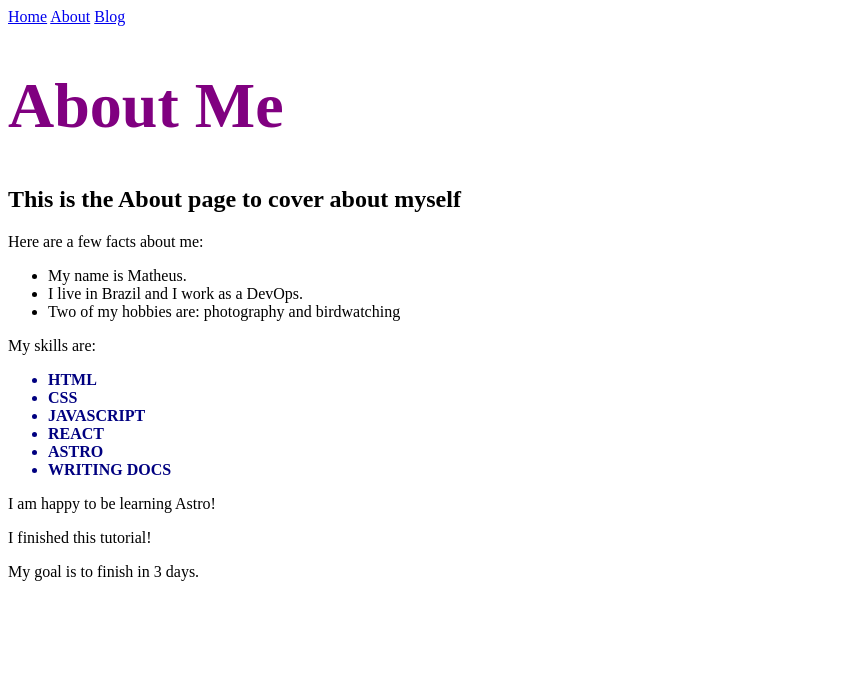
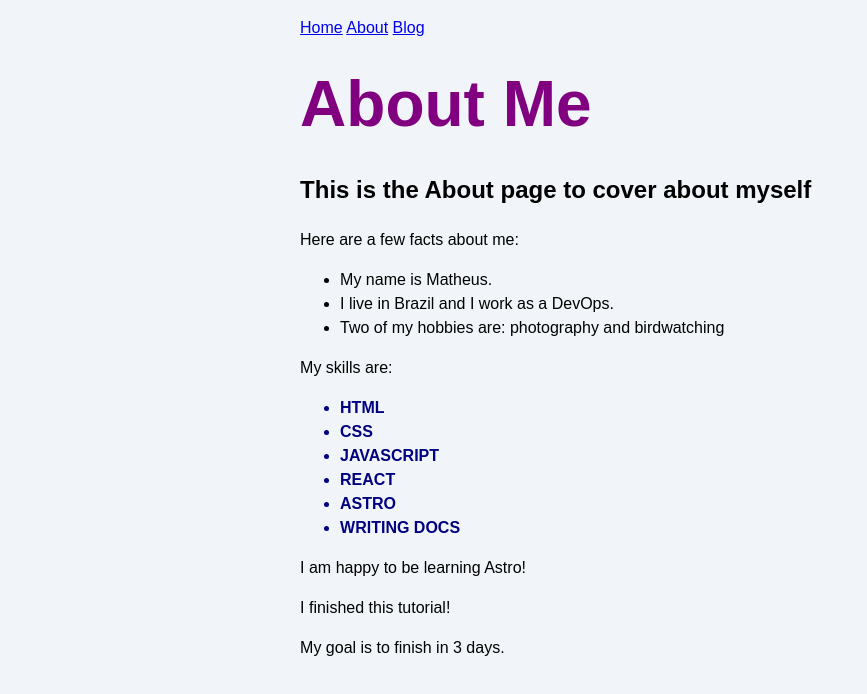
Before and after one commit to matheustanaka/math.dev, an Astro site: page /about in a window 1280 px wide. Shown: the whole page, without its empty margins (0-867 px from the left). Built offline with nearby package versions, Linux system fonts and the light colour scheme; Astro itself is replaced by a stand-in of ours.

Commit message:
add site-wide styling

```diff
--- a/src/pages/about.astro
+++ b/src/pages/about.astro
@@ -1,4 +1,6 @@
 ---
+import "../styles/global.css"
+
 const pageTitle = "About Me";
 
 const identity = {
--- /dev/null
+++ b/src/styles/global.css
@@ -0,0 +1,21 @@
+html {
+  background-color: #f1f5f9;
+  font-family: sans-serif;
+}
+
+body {
+  margin: 0 auto;
+  width: 100%;
+  max-width: 80ch;
+  padding: 1rem;
+  line-height: 1.5;
+}
+
+* {
+  box-sizing: border-box;
+}
+
+h1 {
+  margin: 1rem 0;
+  font-size: 2.5rem;
+}
```
